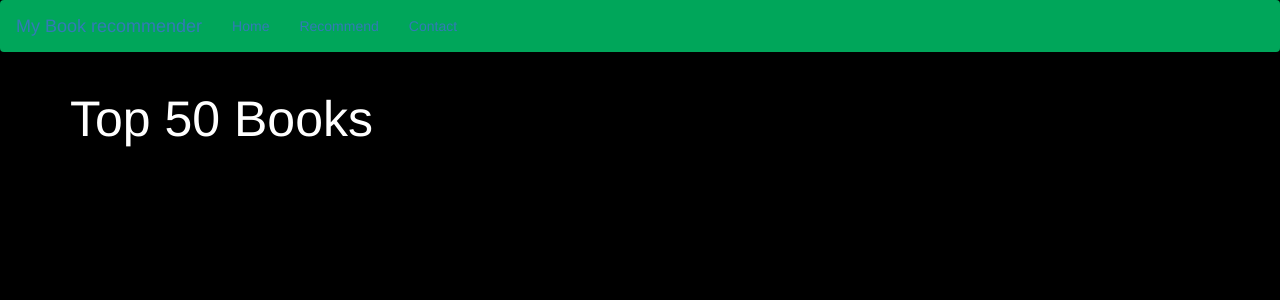
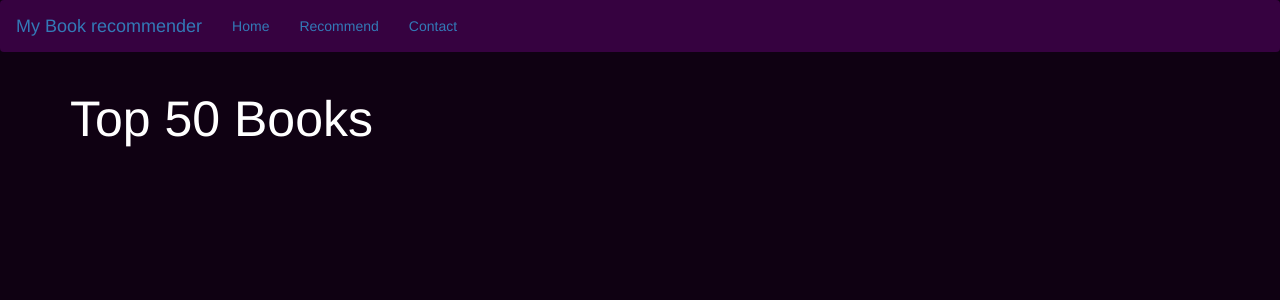
Before and after one commit to Vinay-000/Books_recommendation_system, a Flask app: page / in a window 1280 px wide. Shown: the top 300 px of the page. Run offline with Flask 3, Linux system fonts and the light colour scheme; parts of the project's set-up code (start-up, migrations or seed data) failed here and were passed over.

Commit message:
Dox updation

```diff
--- a/templates/index.html
+++ b/templates/index.html
@@ -7,13 +7,14 @@
 <link rel="stylesheet" href="https://cdn.jsdelivr.net/npm/bootstrap@3.3.7/dist/css/bootstrap.min.css" integrity="sha384-BVYiiSIFeK1dGmJRAkycuHAHRg32OmUcww7on3RYdg4Va+PmSTsz/K68vbdEjh4u" crossorigin="anonymous">
 </head>
 <style>
+
     .text-white{
-        color:white
-    }
+        color: white
+        }
 </style>
-<body style="background-color:black">
+    <body style="background-color:rgb(15, 1, 18)" >
 
-    <nav class="navbar" style="background-color:#00a65a">
+    <nav class="navbar" style="background-color:#360240">
         <a class="navbar-brand">My Book recommender</a>
         <ul class="nav navbar-nav">
             <li><a href="/">Home</a></li>
--- a/templates/recommend.html
+++ b/templates/recommend.html
@@ -10,10 +10,11 @@
     .text-white{
         color:white
     }
+
 </style>
 <body style="background-color:black">
 
-    <nav class="navbar" style="background-color:#00a65a">
+    <nav class="navbar" style="background-color:#360240">
         <a class="navbar-brand">My Book recommender</a>
         <ul class="nav navbar-nav">
             <li><a href="/">Home</a></li>
```
Also changed, not shown: templates/Black_Backgroud.jpg (added), 2 other files.
